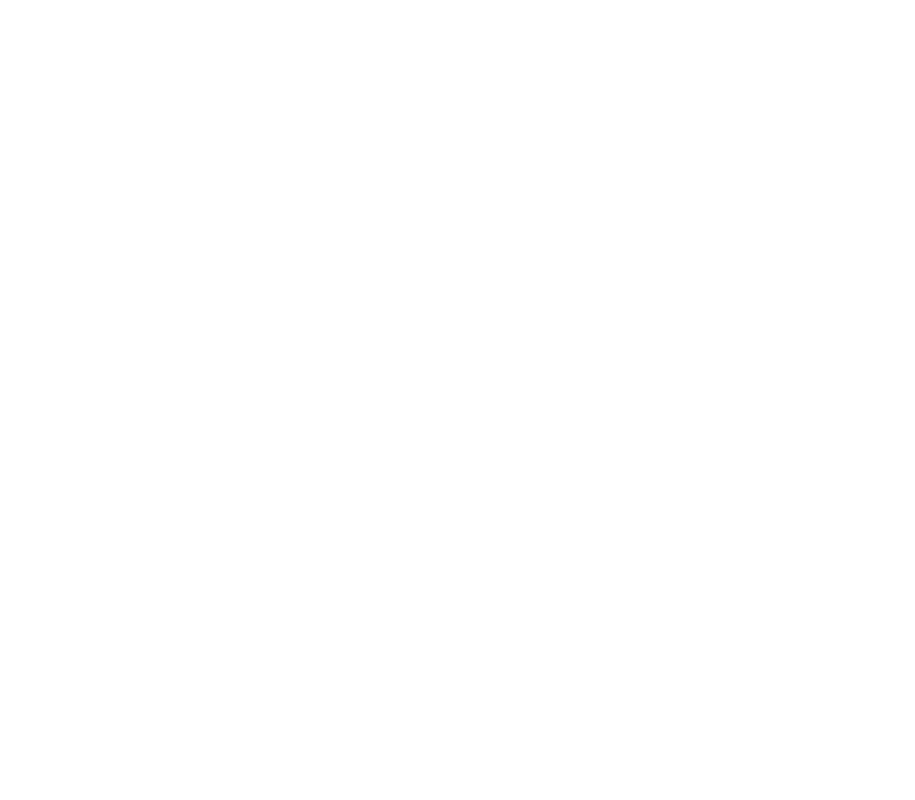
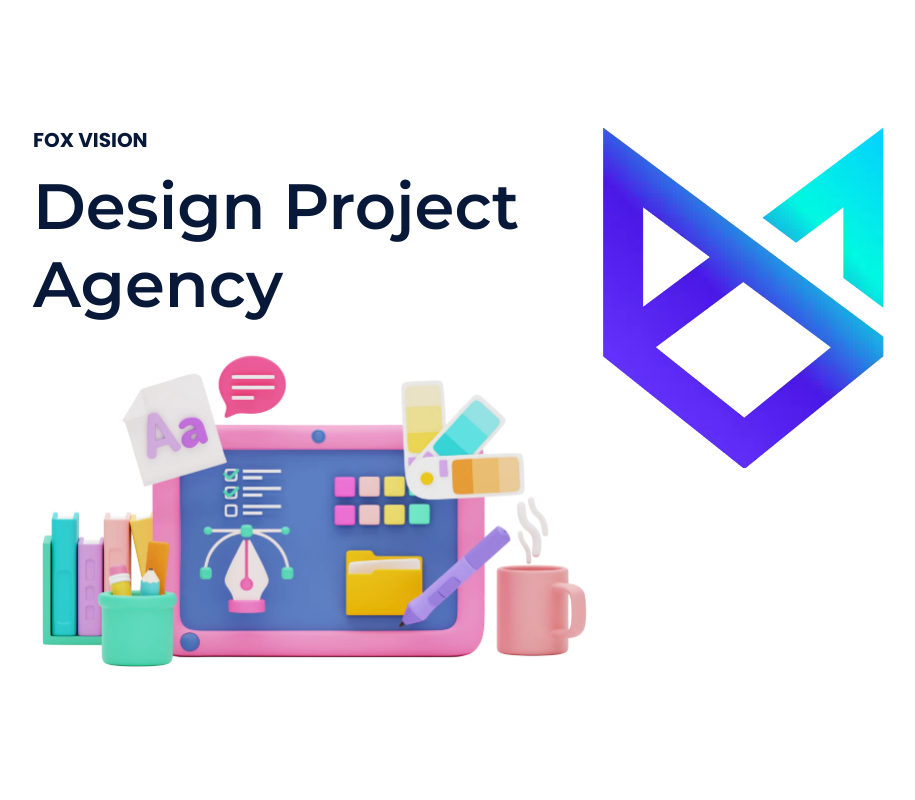
Before and after one commit to mayankpcp7/FoxVision, a React (Create React App) app: page /about in a window 1280 px wide. Shown: the part 2680-3480 px from the top of the page, without its empty margins (37-952 px from the left). Before the commit the page ends 2679 px from the top, so only its background shows below. Built offline with nearby package versions, Linux system fonts and the light colour scheme.

Commit message:
testing in home page

```diff
--- /dev/null
+++ b/src/components/DesignProjectAgency.jsx
@@ -0,0 +1,31 @@
+import React from "react";
+import { BlueHeading } from "./common/Heading";
+import project from "../assets/images/webp/project-agency/project.webp";
+import logo from "../assets/images/webp/project-agency/agency-logo.webp";
+
+const DesignProjectAgency = () => {
+  return (
+    <div className="pt-[126.27px]">
+      <div className="container xl:max-w-[1164px] px-3 mx-auto">
+        <div className="flex flex-row flex-wrap">
+          <div className="w-6/12">
+            <p className="uppercase text-darkblue font-poppins font-bold text-xl leading-normal mb-3">
+              FOX VISION
+            </p>
+
+            <BlueHeading
+              className="!leading-xl mb-[29px]"
+              headingText="Design Project Agency"
+            />
+            <img width={564} height={328} src={project} alt="project" />
+          </div>
+          <div className="w-6/12">
+            <img src={logo} alt="logo" />
+          </div>
+        </div>
+      </div>
+    </div>
+  );
+};
+
+export default DesignProjectAgency;
--- a/src/pages/AboutUs.jsx
+++ b/src/pages/AboutUs.jsx
@@ -1,10 +1,14 @@
 import React from "react";
 import Home from "./Home";
+import DesignProjectAgency from "../components/DesignProjectAgency";
+import HowWeWork from "../components/common/HowWeWork";
 
 const AboutUs = () => {
   return (
     <>
       <Home />
+      <DesignProjectAgency />
+      <HowWeWork />
     </>
   );
 };
--- a/tailwind.config.js
+++ b/tailwind.config.js
@@ -27,6 +27,7 @@ module.exports = {
         sm: "107.9%",
         md: "121%",
         lg: "183%",
+        xl: "122%",
       },
       boxShadow: {
         navshadow: "0px 0px 13px 0px #00000024",
```
Also changed, not shown: src/assets/images/webp/project-agency/agency-logo.webp (added), src/assets/images/webp/project-agency/project.webp (added).
